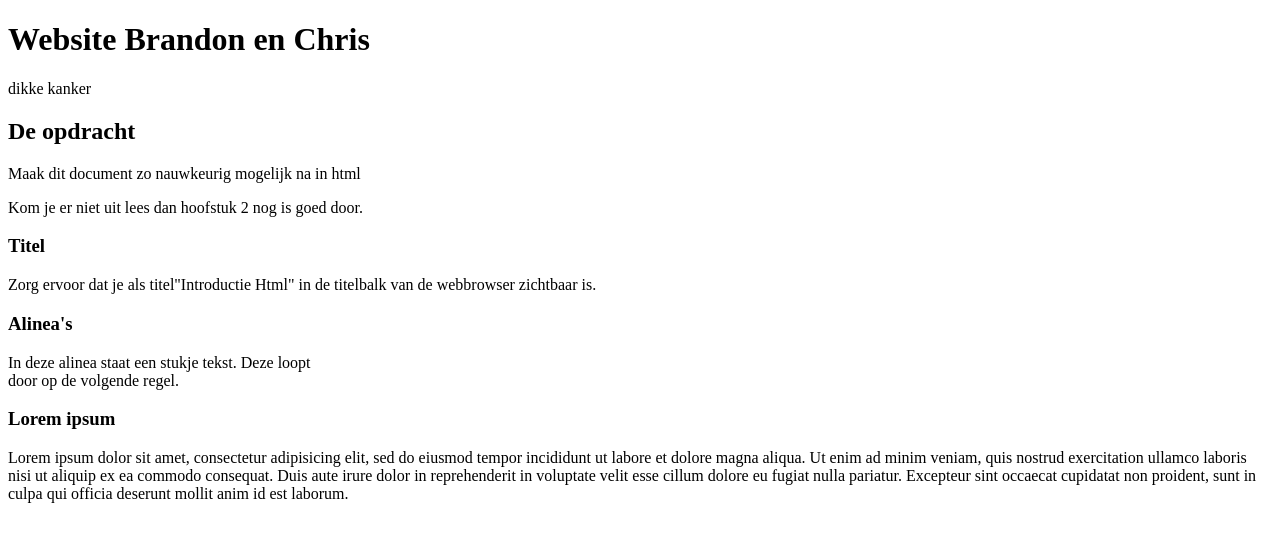
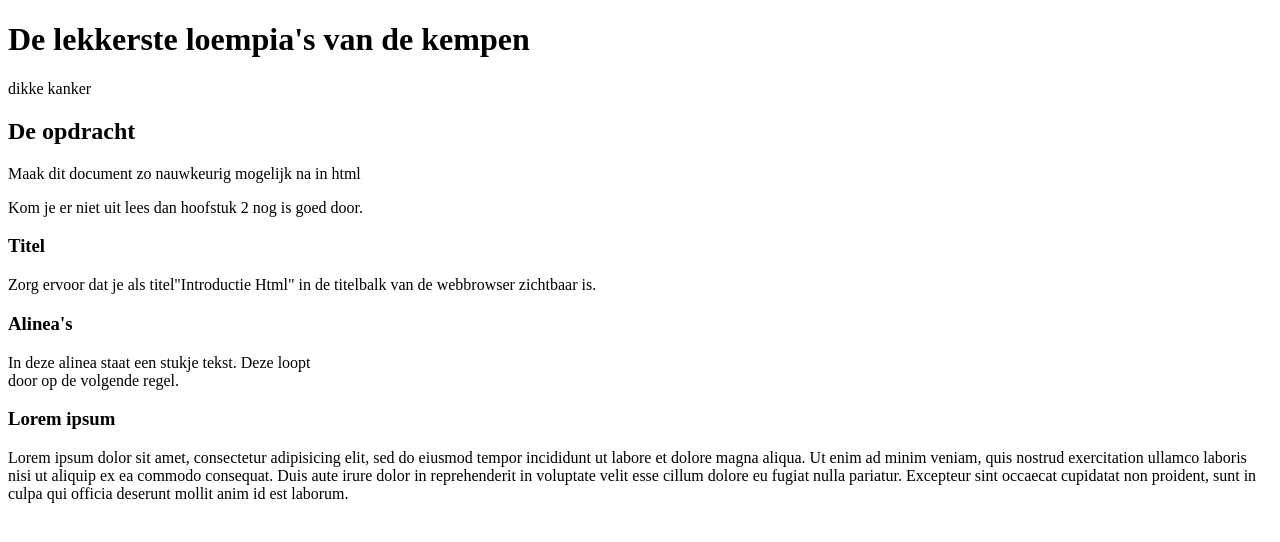
Before and after one commit to ottyv/ChrisWeymans.github.io, a plain HTML site: page index.html in a window 1280 px wide. Drawn offline with Linux system fonts and the light colour scheme.

Commit message:
Update index.html

```diff
--- a/index.html
+++ b/index.html
@@ -5,13 +5,13 @@
 
 <head>
 
-<title>Website Brandon en Chris</title>
+<title>Hung loempia's</title>
 
 </head>
 
   <body>
 
-<h1>Website Brandon en Chris</h1>
+<h1>De lekkerste loempia's van de kempen</h1>
 
 <p>dikke kanker</p>
 
```
